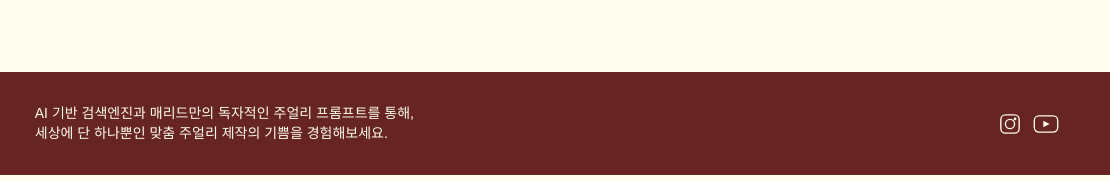
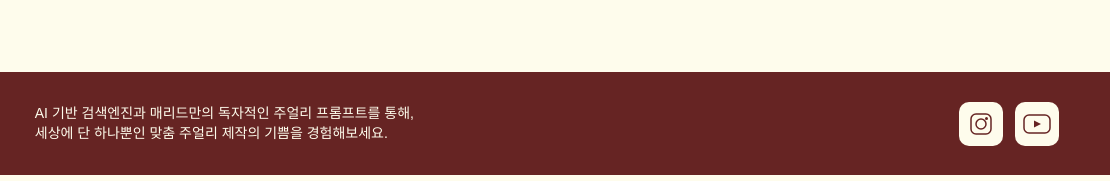
Before and after one commit to maryd-work/maryd-work.github.io, a plain HTML site: page index.html in a window 1280 px wide. Shown: the part 2773-2954 px from the top of the page, 170-1280 px from the left. Drawn offline with Linux system fonts and the light colour scheme.

Commit message:
하단 SNS 버튼: 흰색 배경 복원, 크기 확대 (44x44px)
Co-Authored-By: Claude Opus 4.6 <noreply@anthropic.com>

```diff
--- a/index.html
+++ b/index.html
@@ -315,7 +315,10 @@
                 display: flex;
                 align-items: center;
                 justify-content: center;
-                background: none;
+                width: 44px;
+                height: 44px;
+                border-radius: 10px;
+                background-color: #FEFCEC;
                 border: none;
                 cursor: pointer;
             }
@@ -878,16 +881,16 @@
             </div>
             <div class="bottom-buttons-container">
                 <a href="https://www.instagram.com/maryd.work/" target="_blank" class="instagram-button">
-                    <svg width="22" height="22" viewBox="0 0 24 24" fill="none" xmlns="http://www.w3.org/2000/svg">
-                        <rect x="2" y="2" width="20" height="20" rx="5" stroke="#FEFCEC" stroke-width="1.5"/>
-                        <circle cx="12" cy="12" r="5" stroke="#FEFCEC" stroke-width="1.5"/>
-                        <circle cx="17.5" cy="6.5" r="1.5" fill="#FEFCEC"/>
+                    <svg width="24" height="24" viewBox="0 0 24 24" fill="none" xmlns="http://www.w3.org/2000/svg">
+                        <rect x="2" y="2" width="20" height="20" rx="5" stroke="#662423" stroke-width="1.5"/>
+                        <circle cx="12" cy="12" r="5" stroke="#662423" stroke-width="1.5"/>
+                        <circle cx="17.5" cy="6.5" r="1.5" fill="#662423"/>
                     </svg>
                 </a>
                 <a href="https://www.youtube.com/@byMARYD" target="_blank" class="youtube-button">
-                    <svg width="26" height="18" viewBox="0 0 28 20" fill="none" xmlns="http://www.w3.org/2000/svg">
-                        <rect x="1" y="1" width="26" height="18" rx="5" stroke="#FEFCEC" stroke-width="1.5"/>
-                        <path d="M11 6.5V13.5L18 10L11 6.5Z" fill="#FEFCEC"/>
+                    <svg width="28" height="20" viewBox="0 0 28 20" fill="none" xmlns="http://www.w3.org/2000/svg">
+                        <rect x="1" y="1" width="26" height="18" rx="5" stroke="#662423" stroke-width="1.5"/>
+                        <path d="M11 6.5V13.5L18 10L11 6.5Z" fill="#662423"/>
                     </svg>
                 </a>
             </div>
```
